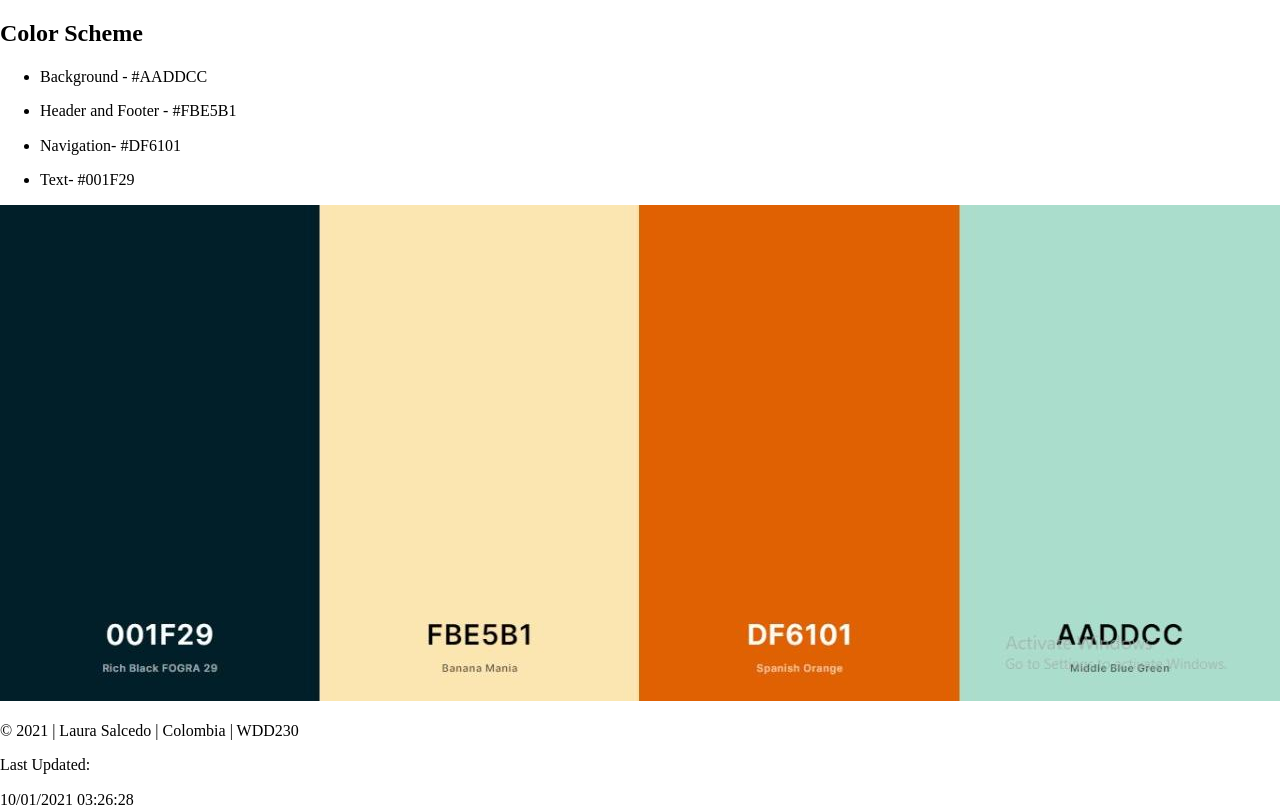
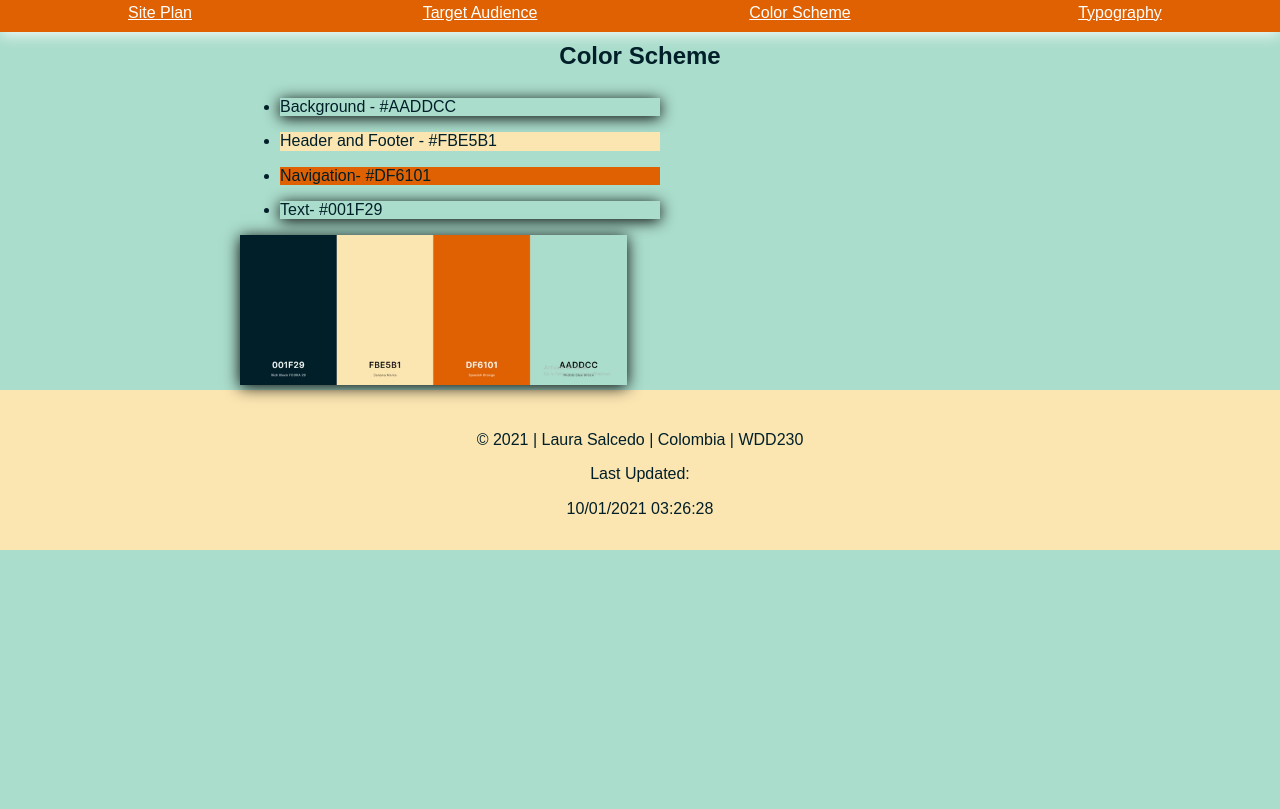
Before and after one commit to laurissalcedo37/wdd230, a plain HTML site: page lesson3/color-scheme.html in a window 1280 px wide. Shown: the part 101-910 px from the top of the page. After the commit the page ends 800 px from the top, so only its background shows below. Drawn offline with Linux system fonts and the light colour scheme; a web font is replaced by a local one.

Commit message:
commit final

```diff
--- a/lesson3/color-scheme.html
+++ b/lesson3/color-scheme.html
@@ -5,7 +5,7 @@
   <meta charset="UTF-8">
   <meta name="viewport" content="width=device-width, initial-scale=1.0">
   <link href="https://fonts.googleapis.com/css2?family=Roboto+Monot&display=swap" rel="stylesheet">
-  <link rel="stylesheet" href="css/weather_siteplan.css">
+  <link rel="stylesheet" href="css/weathersiteplan.css">
   <link rel="stylesheet" href="css/large.css">
   <link rel="stylesheet" href="css/medium.css">
   <link rel="stylesheet" href="css/normalize.css">
```
Also changed, not shown: lesson3/index.html (+1 -1 lines), lesson3/target-audience.html (+1 -1 lines), lesson3/typography.html (+1 -1 lines).
